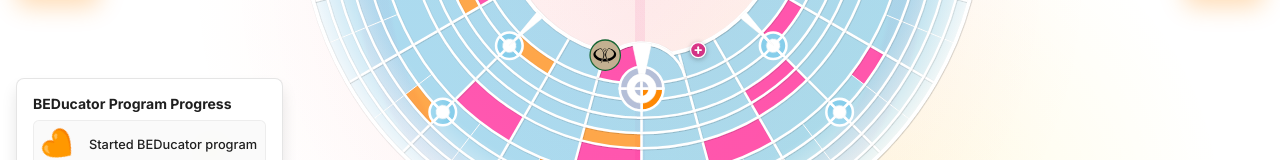
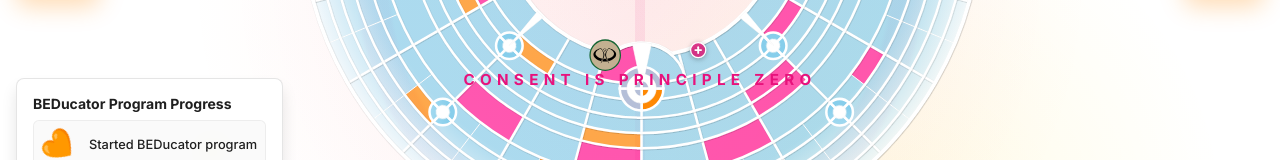
Before and after one commit to MorganCKellar/brc-bed-map, a React (Vite) app in the folder app/: page / in a window 1280 px wide. Shown: the part 422-582 px from the top of the page. Built offline with nearby package versions, Linux system fonts and the light colour scheme; no server answers.

Commit message:
Update BEDmapHeader.jsx

```diff
--- a/app/src/components/BEDmapHeader.jsx
+++ b/app/src/components/BEDmapHeader.jsx
@@ -38,6 +38,18 @@ const BEDmapHeader = ({ theme = '2024' }) => {
           borderRadius: '8px'
         }}
       />
+      <div
+        style={{
+          fontFamily: 'Inter, system-ui, sans-serif',
+          fontSize: '0.95rem',
+          fontWeight: 700,
+          letterSpacing: '0.35em',
+          color: '#E8127C',
+          textTransform: 'uppercase'
+        }}
+      >
+        Consent is Principle Zero
+      </div>
     </div>
   );
 };
```
